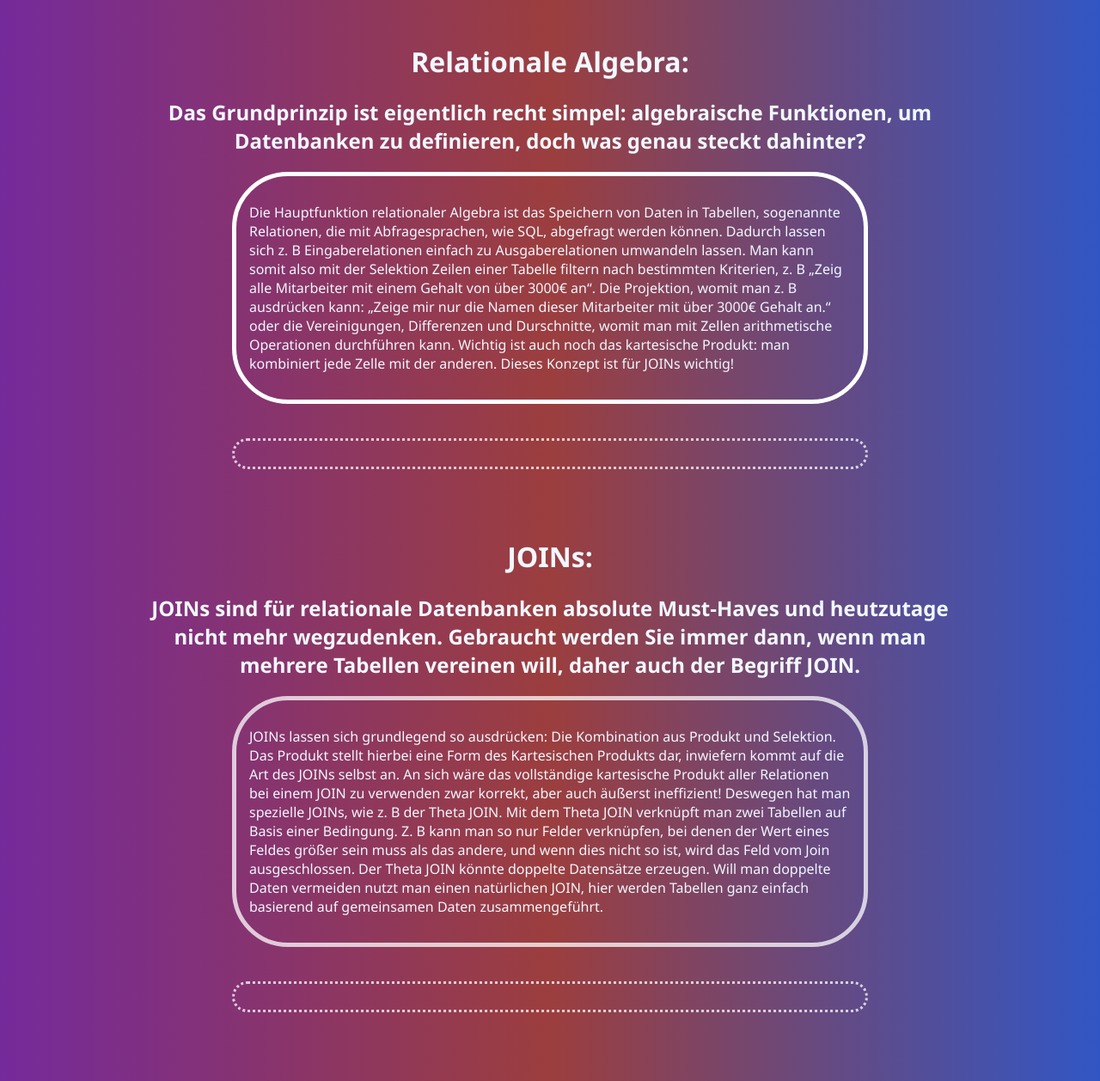
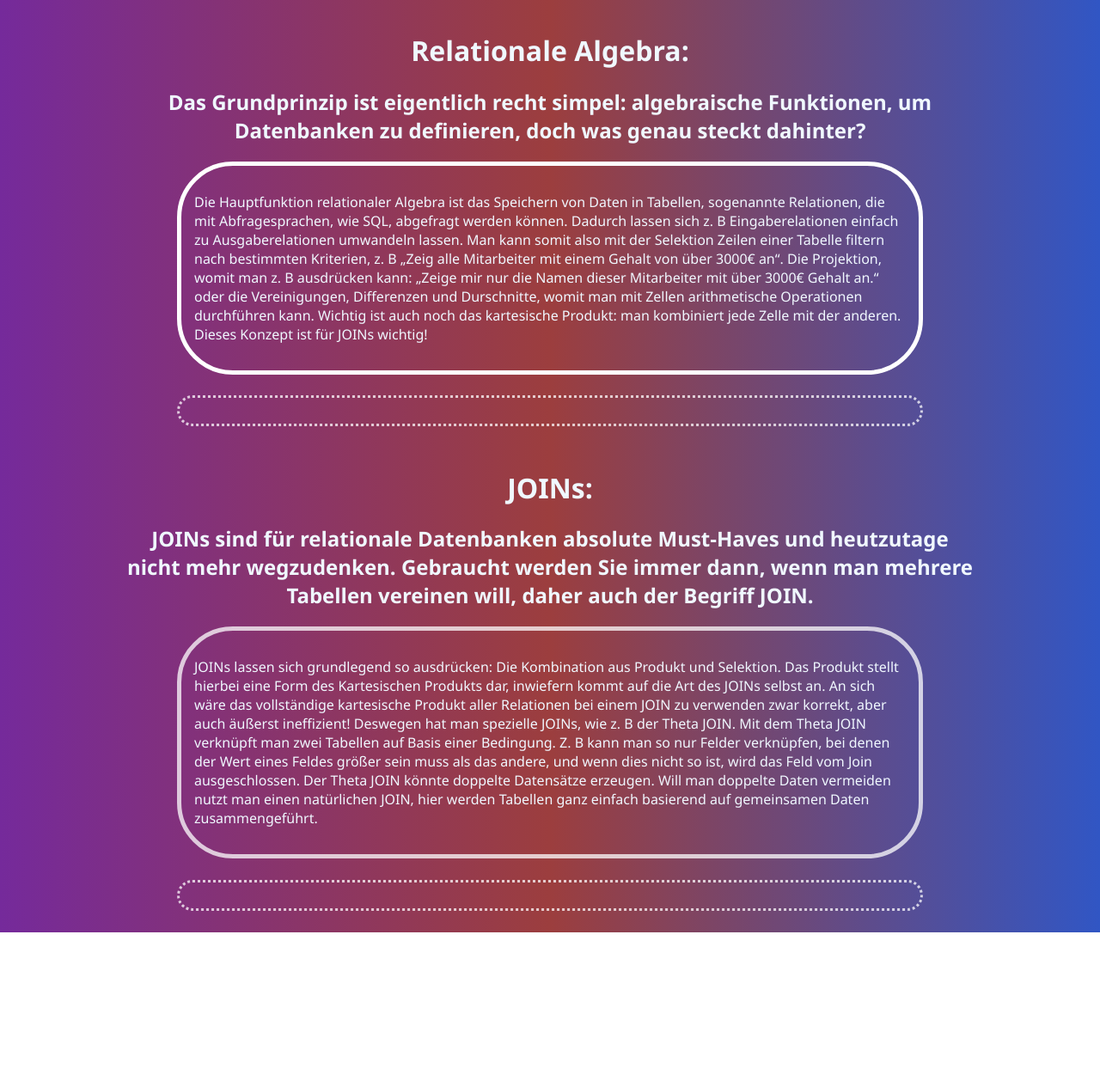
Before and after one commit to Moritisimor/DBSeite, a plain HTML site: page index.html in a window 1280 px wide. Shown: the whole page at 86% size. After the commit the page ends 1085 px from the top, so only its background shows below. Drawn offline with Linux system fonts and the light colour scheme.

Commit message:
Made the pixel margins and paddings percentile instead of pixels for more mobile-friendliness

```diff
--- a/index.css
+++ b/index.css
@@ -6,52 +6,52 @@ body {
 }
 
 .RelAlgHead {
-    margin-top: 50px;
-    margin-left: 150px;
-    margin-right: 150px;
+    margin-top: 3%;
+    margin-left: 10%;
+    margin-right: 10%;
     color: aliceblue;
     text-align: center;
 }
 .RelAlgBody {
-    margin-right: 250px;
-    margin-left: 250px;
+    margin-right: 15%;
+    margin-left: 15%;
     padding: 15px;
     border-radius: 65px;
     border: 5px solid rgb(255, 255, 255);
     color: aliceblue;
-    margin-bottom: 40px;
+    margin-bottom: 2%;
 }
 .RelAlgMisc {
-    margin-right: 250px;
-    margin-left: 250px;
+    margin-right: 15%;
+    margin-left: 15%;
     padding: 15px;
     border-radius: 65px;
     border: 3px dotted rgba(255, 255, 255, 0.745);
     color: aliceblue;
-    margin-bottom: 80px;
+    margin-bottom: 4%;
 }
 
 .JOINsHead {
-    margin-left: 150px;
-    margin-right: 150px;
+    margin-left: 10%;
+    margin-right: 10%;
     color: aliceblue;
     text-align: center;
 }
 .JOINsBody {
-    margin-right: 250px;
-    margin-left: 250px;
+    margin-right: 15%;
+    margin-left: 15%;
     padding: 15px;
     border-radius: 65px;
     border: 5px solid rgba(255, 255, 255, 0.745);
     color: aliceblue;
-    margin-bottom: 40px;
+    margin-bottom: 2%;
 }
 .JOINsMisc {
-    margin-right: 250px;
-    margin-left: 250px;
+    margin-right: 15%;
+    margin-left: 15%;
     padding: 15px;
     border-radius: 65px;
     border: 3px dotted rgba(255, 255, 255, 0.745);
     color: aliceblue;
-    margin-bottom: 80px;
+    margin-bottom: 2%;
 }
```
